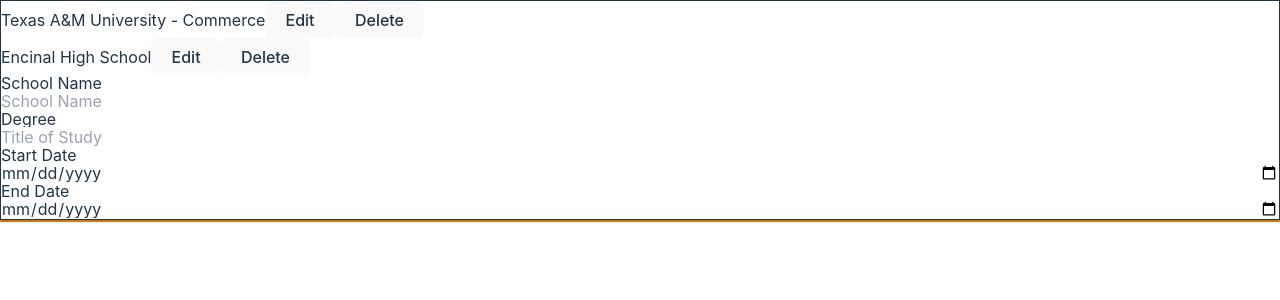
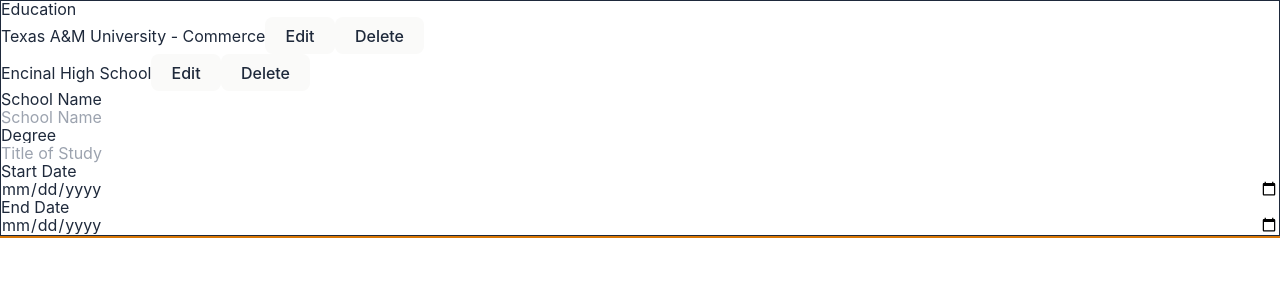
Before and after one commit to daniel-citrus/Odin-s-CV, a React (Vite) app: page / in a window 1280 px wide. Shown: the top 300 px of the page. Built offline with nearby package versions, Linux system fonts and the light colour scheme.

Commit message:
education input edit and cancel

```diff
--- a/src/components/inputSections/EducationalInput.jsx
+++ b/src/components/inputSections/EducationalInput.jsx
@@ -97,6 +97,7 @@ export default function EducationalInput() {
 
     return (
         <div className='education'>
+            <h2>Education</h2>
             <ul className='educationList'>
                 {educationData.map((d) => {
                     return (
@@ -105,7 +106,7 @@ export default function EducationalInput() {
                             <button
                                 type='button'
                                 className={
-                                    editing === d.id ? 'bg-gray-700' : ''
+                                    editing === d.id ? 'bg-zinc-700' : ''
                                 }
                                 disabled={editing === d.id}
                                 onClick={() => handleEdit(d.id)}
--- a/src/index.scss
+++ b/src/index.scss
@@ -140,7 +140,7 @@ table {
 
     color-scheme: light dark;
     color: rgba(255, 255, 255, 0.87);
-    background-color: #242424;
+    background-color: theme('colors.neutral.800');
 
     font-synthesis: none;
     text-rendering: optimizeLegibility;
@@ -151,12 +151,12 @@ table {
 
 a {
     font-weight: 500;
-    color: #646cff;
+    color: theme('colors.indigo.600');
     text-decoration: inherit;
 }
 
 a:hover {
-    color: #535bf2;
+    color: theme('colors.indigo.600');
 }
 
 button {
@@ -166,26 +166,26 @@ button {
     font-size: 1em;
     font-weight: 500;
     font-family: inherit;
-    background-color: #1a1a1a;
+    background-color: theme('colors.zinc.900');
     cursor: pointer;
     transition: border-color 0.25s;
 
     &:hover {
-        border-color: #646cff;
+        border-color: theme('colors.indigo.600');
     }
 }
 
 @media (prefers-color-scheme: light) {
     :root {
-        color: #213547;
-        background-color: #ffffff;
+        color: theme('colors.slate.800');
+        background-color: theme('colors.white');
     }
 
     a:hover {
-        color: #747bff;
+        color: theme('colors.indigo.400');
     }
 
     button {
-        background-color: #f9f9f9;
+        background-color: theme('colors.stone.50');
     }
 }
```
